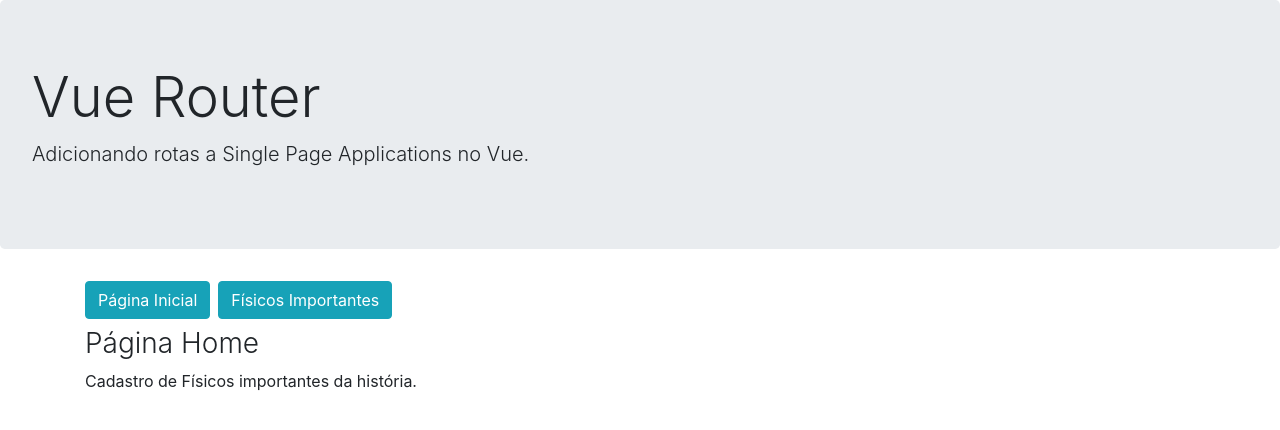
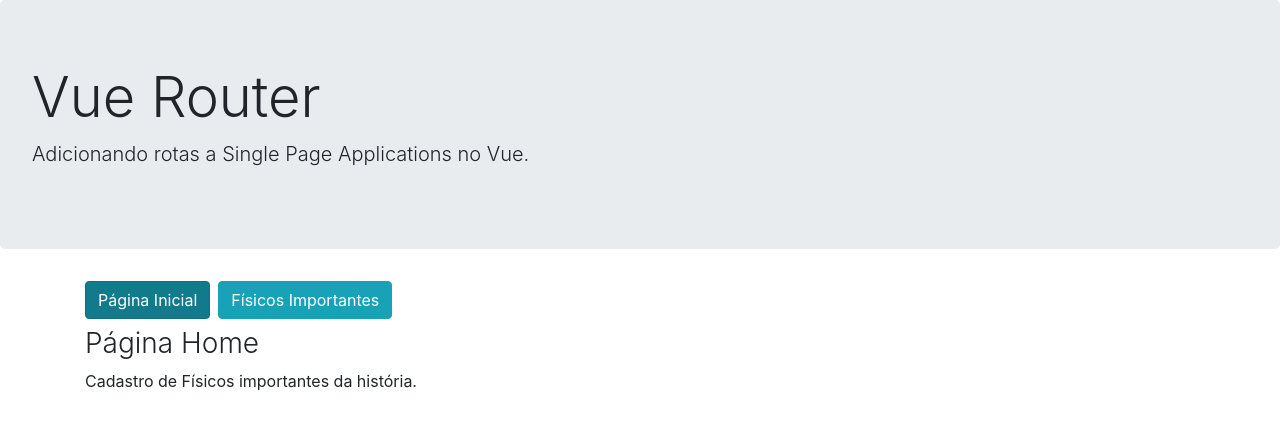
Before and after one commit to victor-s-santos/VueJsSPA, a Vue app: page / in a window 1280 px wide. Shown: the top 430 px of the page. Built offline with nearby package versions, Linux system fonts and the light colour scheme; the HTML template or start-up script is replaced by a standard one.

Commit message:
estilização de rotas acessadas

```diff
--- a/src/App.vue
+++ b/src/App.vue
@@ -8,8 +8,17 @@
 
     <div class="container">
 
-      <router-link to='/' class='btn btn-info mb-2 mr-2'>Página Inicial</router-link>
-      <router-link :to='{path: "/fisicos"}' class='btn btn-info mb-2 mr-2'>Físicos Importantes</router-link>
+      <router-link to='/'
+      class='btn btn-info mb-2 mr-2'
+      exact-active-class="active"
+      >
+      Página Inicial
+      </router-link>
+      <router-link :to='{path: "/fisicos"}'
+      class='btn btn-info mb-2 mr-2'
+      exact-active-class="active">
+      Físicos Importantes
+      </router-link>
       <router-view></router-view>
     </div>
 
--- a/src/router.js
+++ b/src/router.js
@@ -6,6 +6,7 @@
 Vue.config.productionTip = false
 Vue.use(VueRouter)
 export default new VueRouter({
+//   linkActiveClass: 'active',
   routes: [
     {path: '/fisicos', component: Fisicos},
     {path: '/', component: Home}
```
